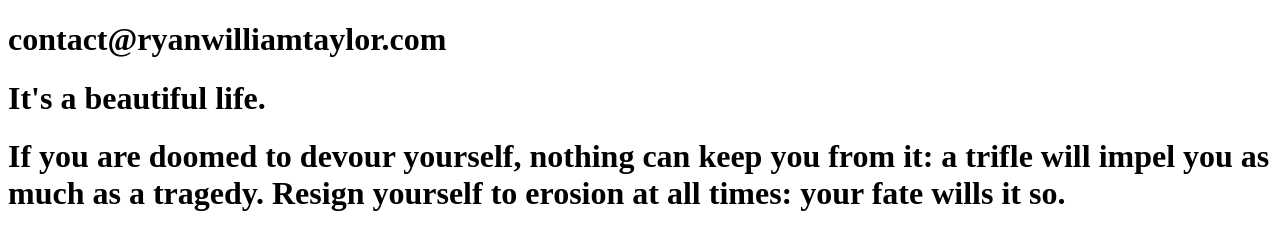
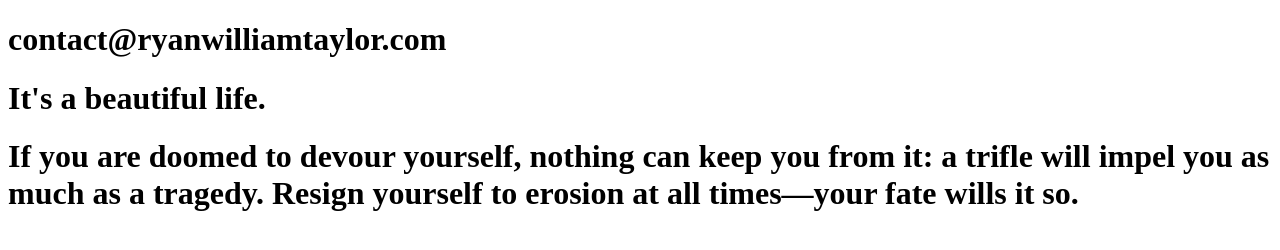
Before and after one commit to ryanwilliamtaylor/ryanwilliamtaylor.github.io, a plain HTML site: page index.html in a window 1280 px wide. Drawn offline with Linux system fonts and the light colour scheme.

Commit message:
Update index.html

```diff
--- a/index.html
+++ b/index.html
@@ -3,4 +3,4 @@
 <body>
 <h1> contact@ryanwilliamtaylor.com
 <h1> It's a beautiful life.
-<h1> If you are doomed to devour yourself, nothing can keep you from it: a trifle will impel you as much as a tragedy. Resign yourself to erosion at all times: your fate wills it so.
+<h1> If you are doomed to devour yourself, nothing can keep you from it: a trifle will impel you as much as a tragedy. Resign yourself to erosion at all times—your fate wills it so.
```
